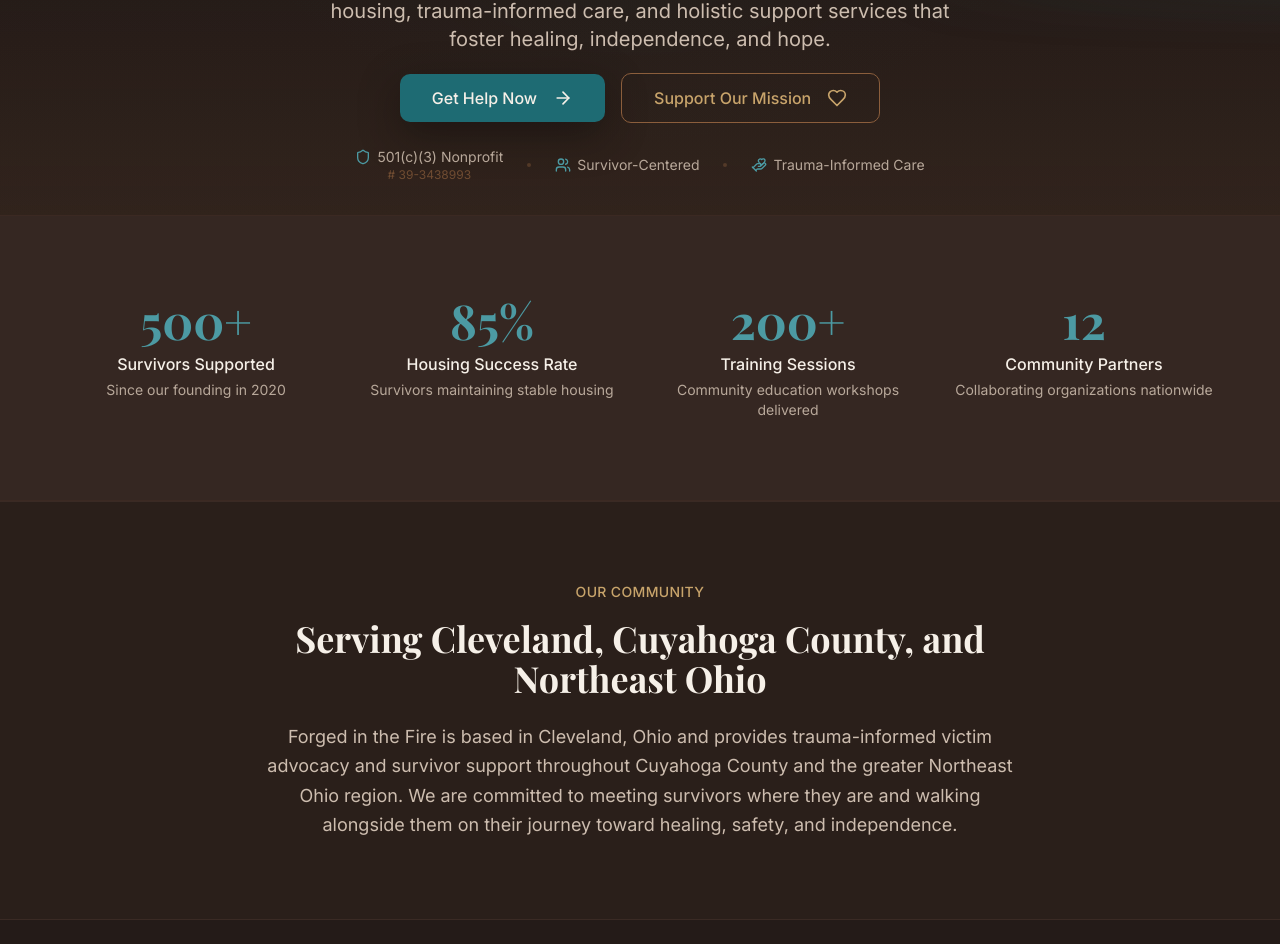
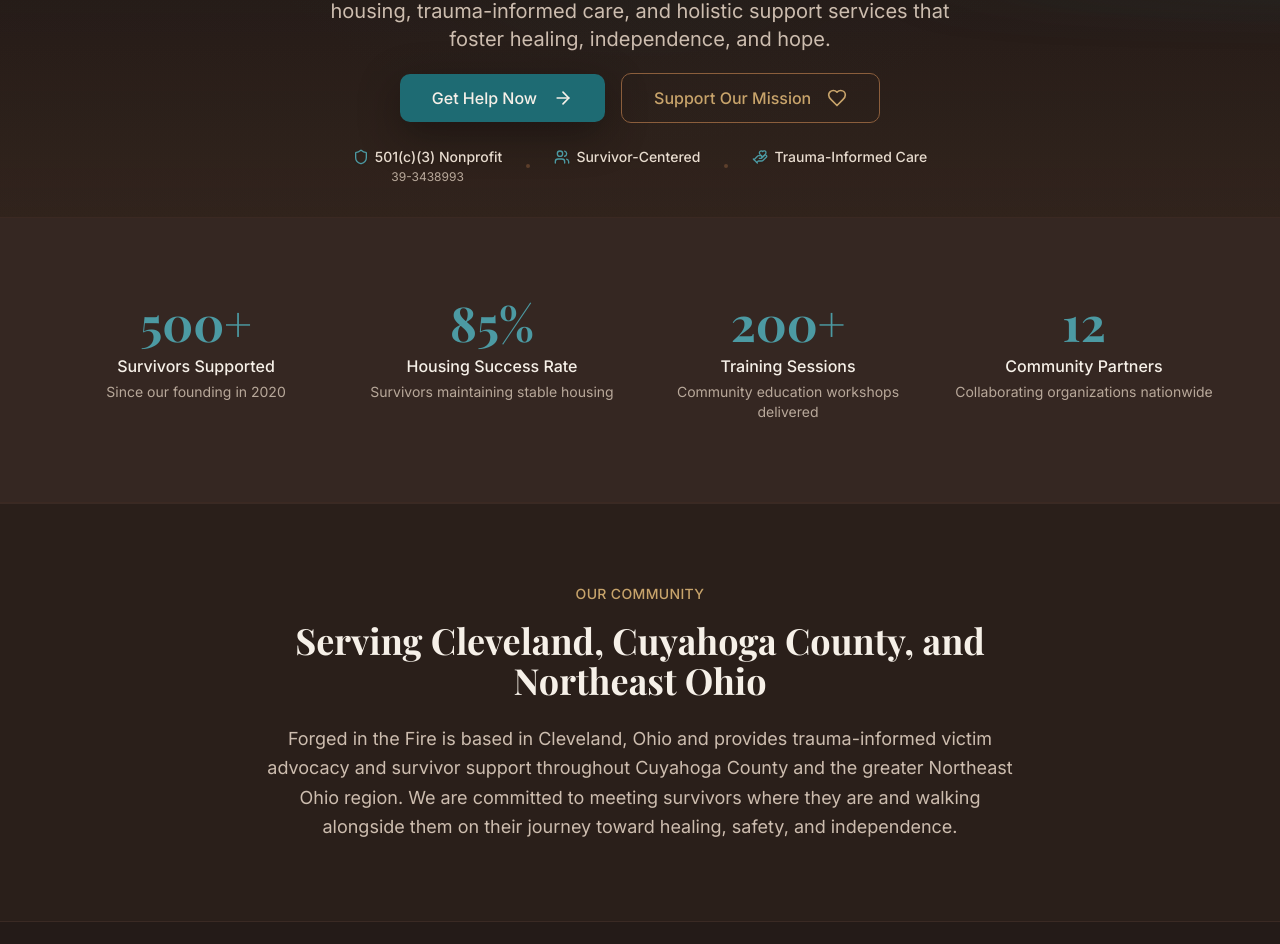
Before and after one commit to forgedinthefire/forgedinthefire, a Next.js app: page / in a window 1280 px wide. Shown: the part 949-1893 px from the top of the page. Built offline with nearby package versions, Linux system fonts and the light colour scheme; a web font is replaced by a local one.

Commit message:
polish: enhance trust badge row with better alignment, contrast, and visual hierarchy

```diff
--- a/components/home-content.tsx
+++ b/components/home-content.tsx
@@ -118,22 +118,29 @@ export function HomeContent() {
                 initial={{ opacity: 0 }}
                 animate={{ opacity: 1 }}
                 transition={{ duration: 0.6, delay: 2.4 }}
-                className="mt-6 flex flex-wrap items-center justify-center gap-6 text-sm text-[#B8A89A]"
+                className="mt-6 flex flex-wrap items-baseline justify-center gap-x-6 gap-y-3 text-sm"
               >
-                <span className="flex flex-col items-center gap-0">
-                  <span className="flex items-center gap-1.5">
+                {/* 501(c)(3) Badge */}
+                <span className="flex flex-col items-center">
+                  <span className="flex items-center gap-1.5 font-medium text-[#E8DCCF] drop-shadow-sm">
                     <Shield className="w-4 h-4 text-[#4C9AA3]" />
                     501(c)(3) Nonprofit
                   </span>
-                  <span className="text-xs text-[#8B5E3C]/70"># 39-3438993</span>
+                  <span className="text-xs text-[#B8A89A] mt-0.5">39-3438993</span>
                 </span>
-                <span className="w-1 h-1 rounded-full bg-[#8B5E3C]/40" />
-                <span className="flex items-center gap-1.5">
+
+                <span className="w-1 h-1 rounded-full bg-[#8B5E3C]/50 self-center" />
+
+                {/* Survivor-Centered Badge */}
+                <span className="flex items-center gap-1.5 font-medium text-[#E8DCCF] drop-shadow-sm">
                   <Users className="w-4 h-4 text-[#4C9AA3]" />
                   Survivor-Centered
                 </span>
-                <span className="w-1 h-1 rounded-full bg-[#8B5E3C]/40" />
-                <span className="flex items-center gap-1.5">
+
+                <span className="w-1 h-1 rounded-full bg-[#8B5E3C]/50 self-center" />
+
+                {/* Trauma-Informed Badge */}
+                <span className="flex items-center gap-1.5 font-medium text-[#E8DCCF] drop-shadow-sm">
                   <HandHeart className="w-4 h-4 text-[#4C9AA3]" />
                   Trauma-Informed Care
                 </span>
```
Also changed, not shown: 1 other file (tests, documents, lock files or other folders).
